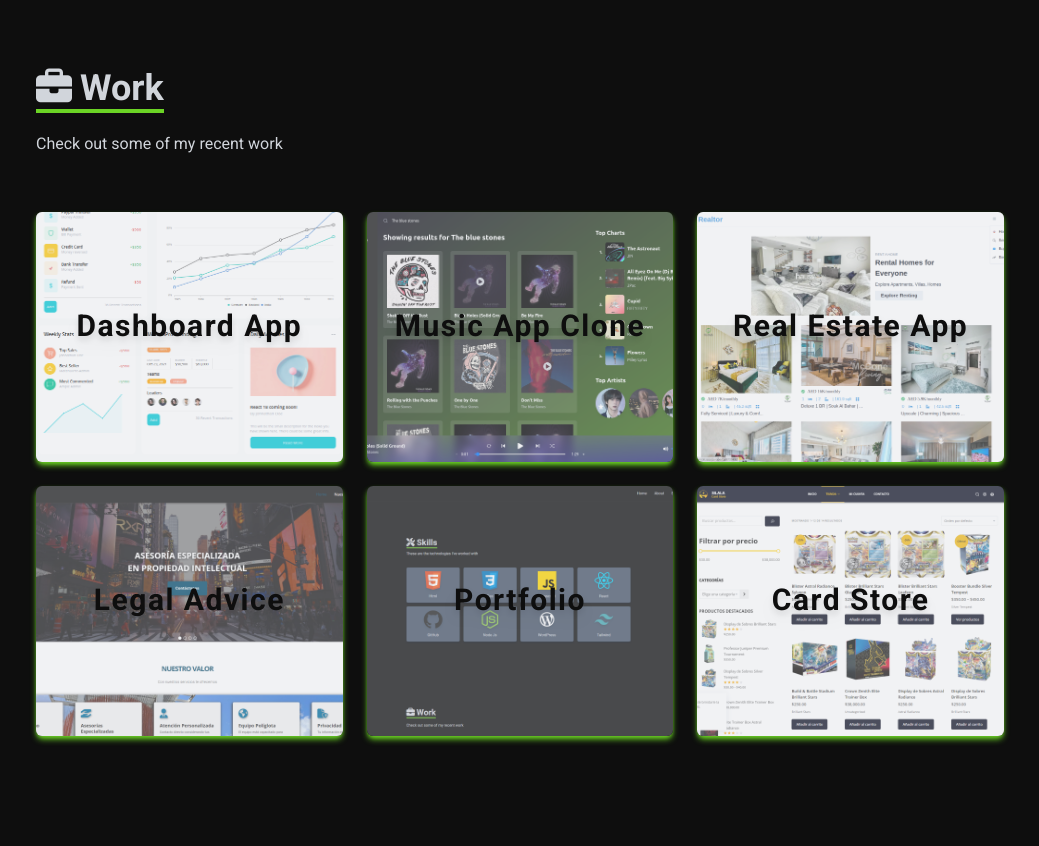
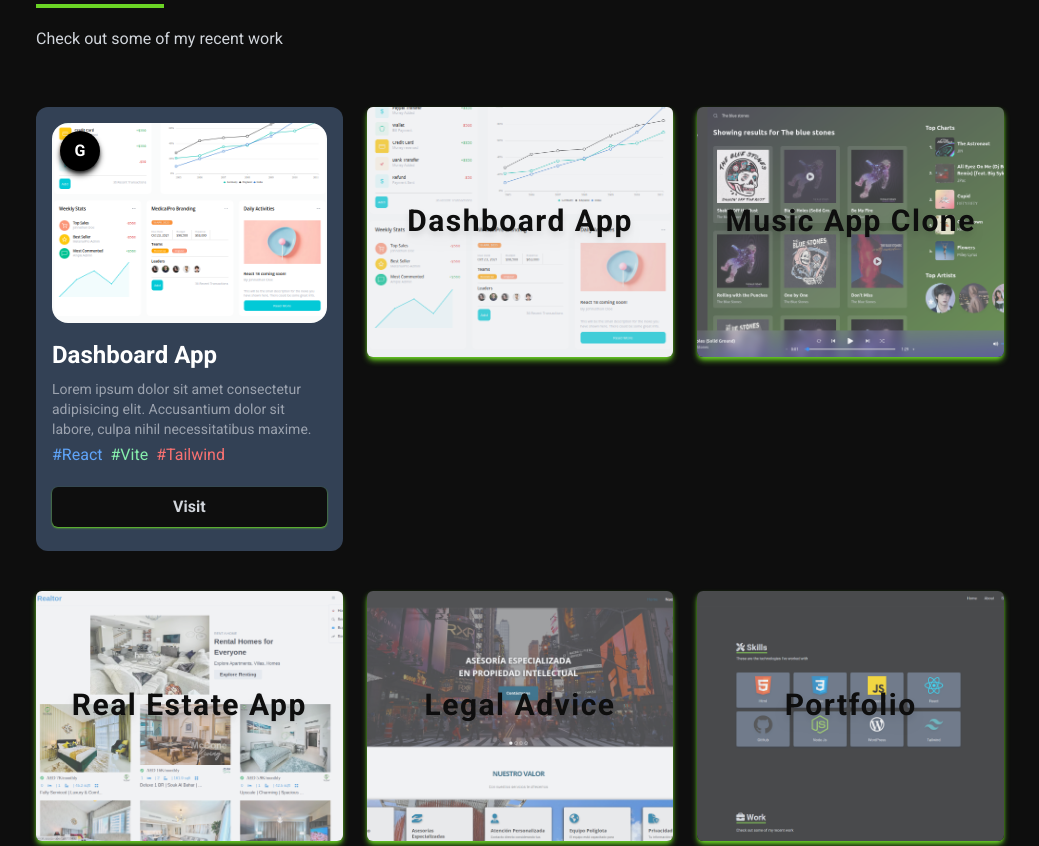
Before and after one commit to japrweb/portfolio, a React (Vite) app: page / in a window 1280 px wide. Shown: the part 2158-3004 px from the top of the page, without its empty margins (120-1159 px from the left). Built offline with nearby package versions, Linux system fonts and the light colour scheme.

Commit message:
New cards design

```diff
--- a/src/App.jsx
+++ b/src/App.jsx
@@ -8,7 +8,7 @@ import GoUp from "./components/GoUp";
 
 function App() {
   return (
-    <div className="">
+    <div>
       <Navbar />
       <Home />
       <About />
--- a/src/components/Work.jsx
+++ b/src/components/Work.jsx
@@ -23,6 +23,23 @@ function Work() {
         </div>
         {/* Container */}
         <div className='grid sm:grid-cols-2 md:grid-cols-3 gap-6'>
+
+          {/* New cards design */}
+          <div className='bg-slate-700 hover:bg-slate-900 justify-center items-center py-6 px-5 md:py-4 md:px-4 block mb-4 rounded-xl hover:shadow-lg hover:shadow-[#6BD425] transition-all duration-1000 hover:transition-all hover:duration-1000 hover:scale-[101%] group-hover:text-red-600'>
+            <div style={{ backgroundImage: `url(${dashboardApp})`, backgroundSize: 'cover', backgroundPosition: 'bottom' }} className='w-full h-[200px] m-auto rounded-2xl mb-4'>
+              <button type='button' className='bg-black hover:bg-slate-900 rounded-full p-2 w-10 text-white font-semibold mx-2 mt-2 shadow-md shadow-[#0e0e0e] transition-all duration-700 hover:transition-all hover:duration-700 hover:scale-105'>G</button>
+            </div>
+
+            <div>
+              <p className='text-2xl text-white font-bold'>Dashboard App</p>
+              <p className='text-sm text-gray-400 mb-1 mt-2'>Lorem ipsum dolor sit amet consectetur adipisicing elit. Accusantium dolor sit labore, culpa nihil necessitatibus maxime.</p>
+              <span className='mr-2 text-blue-400'>#React</span>
+              <span className='mr-2 text-green-300'>#Vite</span>
+              <span className='mr-2 text-red-400'>#Tailwind</span>
+            </div>
+
+            <button type='button' className='w-full bg-[#0e0e0e] shadow-sm shadow-[#6BD425] rounded-md group-hover:text-red-600 font-semibold p-2 mt-5 mb-2 hover:shadow-[#6BD425] transition-all duration-700 hover:transition-all hover:duration-700 hover:shadow-md hover:scale-[103%]'> Visit </button>
+          </div>
 
           {/*Grid Items - Col 1 */}
           <div style={{ backgroundImage: `url(${dashboardApp})`, backgroundSize: 'cover', backgroundPosition: 'bottom' }}
@@ -92,18 +109,6 @@ function Work() {
               </div>
             </div>
           </div>
-
-          <div style={{ backgroundImage: `url(${cardStore})`, backgroundSize: 'cover', backgroundPosition: 'center' }}
-          className='shadow-md shadow-[#6BD425] hover:shadow-md hover:shadow-[#6BD425] group container rounded-md mx-auto content-div flex items-center justify-center hover:scale-105 transition-all duration-700'>
-            {/* Hover Effects */}
-            <div className='bg-gray-300 bg-opacity-30 group-hover:bg-black group-hover:bg-opacity-70 rounded-md w-full h-full text-center transition-all duration-700 group-hover:transition-all group-hover:duration-700 mx-auto px-4 py-24 group-hover:py-20'>
-              <span className='text-3xl font-bold tracking-wider drop-shadow-lg text-[#0e0e0e] group-hover:text-white'>Card Store</span>
-              <div className='hidden group-hover:block pt-2 text-center hover:text-white'>
-
-                <a href="https://www.cardstore.silalase.com/" target="_blank"><button className='text-center rounded-md shadow-sm shadow-[#6BD425] hover:shadow-[#6BD425] hover:shadow-md hover:transition-all  transition-all duration-700 hover:duration-700 hover:scale-105 px-4 py-2 mx-2 mt-0 bg-[#0e0e0e] text-white font-bold text-lg'>Visit website</button></a>
-              </div>
-            </div>
-          </div>
         </div>
 
       </div>
```
